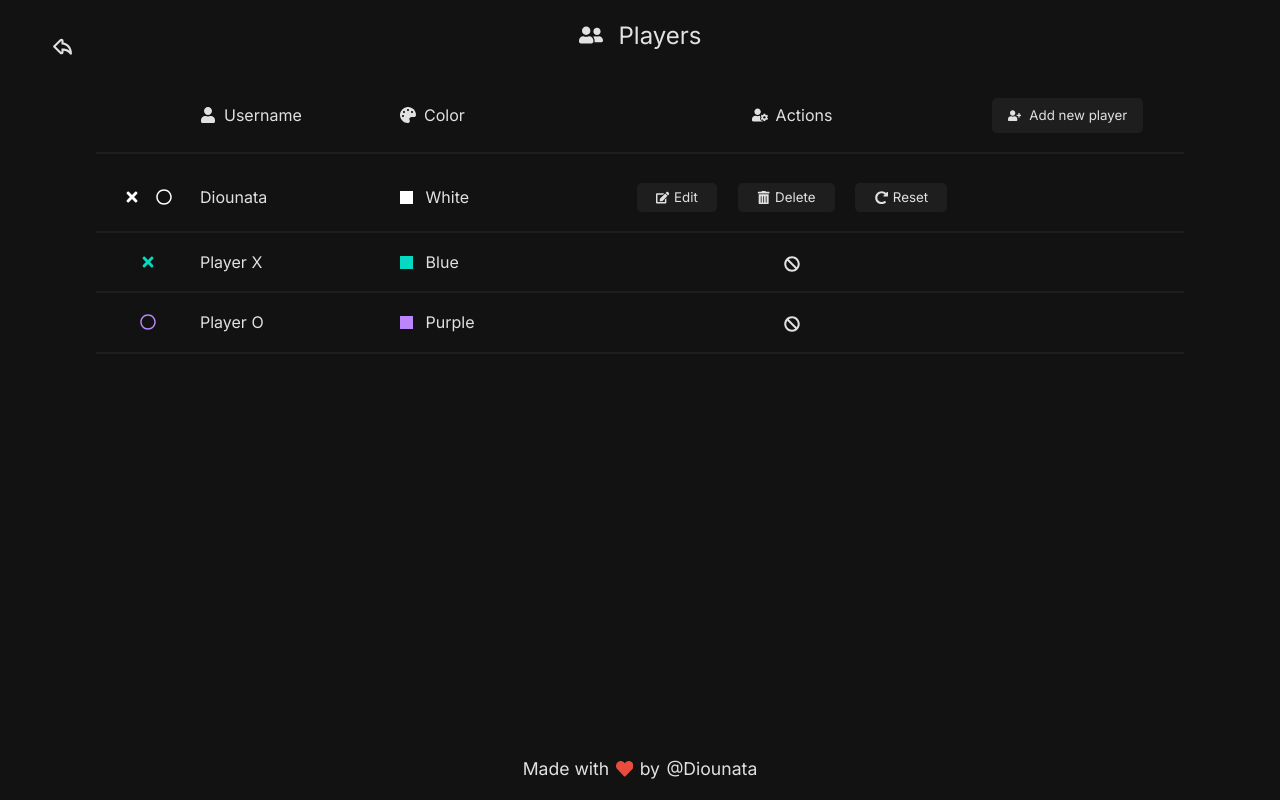
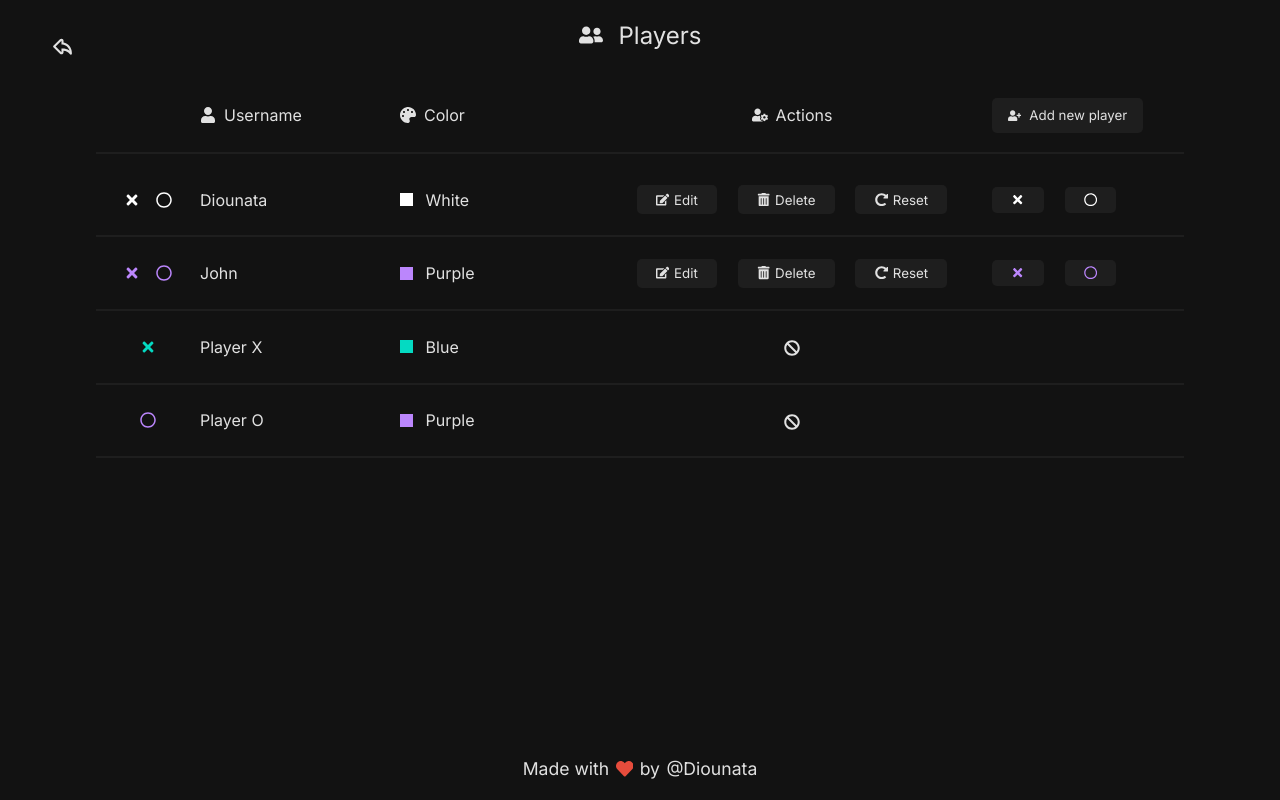
Before and after one commit to Diounata/tic-tac-toe, a Next.js app: page /players in a window 1280 px wide. Built offline with nearby package versions, Linux system fonts and the light colour scheme.

Commit message:
Add: button to select player for playing

```diff
--- a/src/Components/Players/PlayerData.tsx
+++ b/src/Components/Players/PlayerData.tsx
@@ -17,10 +17,12 @@ import ResetModal from './Modals/Reset';
 
 import { usePlayers } from '@Contexts/PlayersContext';
 import { useModal } from '@Contexts/ModalContext';
+import { useGame } from '@Contexts/GameContext';
 
 export default function PlayerData() {
-    const { players, changeSelectedPlayer } = usePlayers();
+    const { players, changeSelectedPlayer, calcScore } = usePlayers();
     const { changeModalState } = useModal();
+    const { playersName, updatePlayer } = useGame();
 
     const [modalComponent, setModalComponent] = useState<JSX.Element>();
 
@@ -32,22 +34,31 @@ export default function PlayerData() {
 
     return (
         <>
-            <Modal>
-                {modalComponent}
-            </Modal>
+            <Modal>{modalComponent}</Modal>
 
             <article className={styles.container}>
-                {players.map((player, key) => (
+                {players.map((p, key) => {
+                    function getPlayerProps() {
+                        const playerValues = {
+                            name: p.name,
+                            color: p.color.hex,
+                            score: 0
+                        };
+
+                        return playerValues;
+                    }
+
+                    return (
                         <div key={key}>
                             <div className={styles.icons}>
-                            <X color={player.color.hex} />
-                            <O color={player.color.hex} />
+                                <X color={p.color.hex} />
+                                <O color={p.color.hex} />
                             </div>
 
-                        <div className={styles.username}>{player.name}</div>
+                            <div className={styles.username}>{p.name}</div>
                             <div className={styles.colorSquare}>
-                            <div style={{ background: player.color.hex }}></div>
-                            {player.color.name}
+                                <div style={{ background: p.color.hex }}></div>
+                                {p.color.name}
                             </div>
 
                             <div className={styles.actions}>
@@ -63,8 +74,28 @@ export default function PlayerData() {
                                     <Refresh /> Reset
                                 </PlayersButton>
                             </div>
+
+                            <div className={styles.selectPlayer}>
+                                <PlayersButton
+                                    style={{ border: playersName.x === p.name ? `2px solid ${p.color.hex}` : ''}}
+                                    onClick={() => updatePlayer(getPlayerProps(), 'x')}
+                                    disabled={playersName.o === p.name}
+                                >
+
+                                    <X color={p.color.hex} />
+                                </PlayersButton>
+
+                                <PlayersButton
+                                    style={{ border: playersName.o === p.name ? `2px solid ${p.color.hex}` : ''}}
+                                    onClick={() => updatePlayer(getPlayerProps(), 'o')}
+                                    disabled={playersName.x === p.name}
+                                >
+                                    <O color={p.color.hex} />
+                                </PlayersButton>
                             </div>
-                ))}
+                        </div>
+                    );
+                })}
 
                 <DefaultPlayers />
             </article>
--- a/src/Contexts/GameContext.tsx
+++ b/src/Contexts/GameContext.tsx
@@ -13,31 +13,38 @@ import O from '@Icons/O';
 
 export const GameContext = createContext({} as ContextProps);
 
-interface ChildrenProps {
+type ChildrenProps = {
     children: ReactNode;
-}
+};
 
-interface PlayerContentProps {
+type PlayerContentProps = {
     name: string;
     symbol: string;
     color: string;
     score: number;
     icon: JSX.Element;
+};
+
+type PlayersName = {
+    x: string;
+    o: string;
 }
 
-interface PlayerProps {
+type PlayerProps = {
     x: PlayerContentProps;
     o: PlayerContentProps;
-}
+};
 
-interface ContextProps {
+type ContextProps = {
     player: PlayerProps;
+    playersName: PlayersName;
     position: string[];
     playerTurn: string;
     winner: PlayerContentProps;
     winnerPosition: Number[];
     isGameFinished: boolean;
 
+    updatePlayer(playerValues, symbol: string): void
     updatePosition(number: number): void;
     resetGame(): void;
 }
@@ -59,7 +66,9 @@ export function GameContextProvider({ children }: ChildrenProps) {
             score: 0,
             icon: <O />
         },
-    })
+    });
+    const [playersName, setPlayersName] = useState<PlayersName>({ x: '', o: '' });
+
     const [position, setPosition] = useState(['', '', '', '', '', '', '', '', '']);
     const [playerTurn, setPlayerTurn] = useState('Player'); // It'll start as X
     const [amountFilledPosition, setAmountFilledPosition] = useState(0);
@@ -68,6 +77,23 @@ export function GameContextProvider({ children }: ChildrenProps) {
     const [isGameFinished, setIsGameFinished] = useState(false);
 
     const { isModalOpen, changeModalState } = useModal();
+
+    function updatePlayer(playerValues, symbol: string): void {
+        const newPlayer = { ...playerValues, symbol: symbol, icon: <X /> };
+        let newObject: PlayerProps;
+
+        if (player[symbol].name === newPlayer.name) {
+            newPlayer.name = '';
+        }
+
+        if (symbol === 'x') {
+            newObject = { x: newPlayer, o: player.o }
+        } else if (symbol === 'o') {
+            newObject = { x: player.x, o: newPlayer }
+        }
+
+        setPlayer(newObject);
+    }
 
     function updatePosition(number: number): void {
         if (!position[number]) {
@@ -166,16 +192,23 @@ export function GameContextProvider({ children }: ChildrenProps) {
         }
     }), [winner])
 
+    useEffect(() => {
+        const usernames = { x: player.x.name, o: player.o.name };
+
+        setPlayersName(usernames);
+    }, [player]);
+
     return (
         <GameContext.Provider
             value={{
                 player,
+                playersName,
                 position,
                 playerTurn,
                 winner,
                 winnerPosition,
                 isGameFinished,
-                updatePosition,
+                updatePosition,updatePlayer,
                 resetGame,
             }}
         >
--- a/src/Contexts/PlayersContext.tsx
+++ b/src/Contexts/PlayersContext.tsx
@@ -75,6 +75,20 @@ export function PlayersContextProvider({ children }: ChildrenProps) {
                 wins: 5,
                 defeats: 0,
                 ties: 2,
+            },
+        },
+
+        {
+            name: 'John',
+            color: {
+                hex: '#bb86fc',
+                name: 'Purple',
+            },
+            match: {
+                matches: 20,
+                wins: 3,
+                defeats: 16,
+                ties: 1,
             },
         },
     ]);
--- a/src/styles/Players/PlayerData.module.scss
+++ b/src/styles/Players/PlayerData.module.scss
@@ -5,8 +5,15 @@
     justify-content: space-between;
     gap: 0.5rem;
 
+    height: 4.6rem;
+
     padding: 1.2rem 0;
     border-bottom: 2px solid var(--light-color);
+
+    button:disabled {
+        opacity: 0.4;
+        cursor: not-allowed;
+    }
 }
 
 .username {
@@ -38,3 +45,9 @@
     justify-content: center;
     gap: 1.3rem;
 }
+
+.selectPlayer {
+    display: flex;
+    align-items: center;
+    gap: 1.3rem;
+}
```
Also changed, not shown: src/pages/_app.tsx (+4 -4 lines), src/pages/history.tsx (added, +30 -0 lines), src/styles/History/History.module.scss (added). Lines whose indentation alone changed are shown as unchanged.
